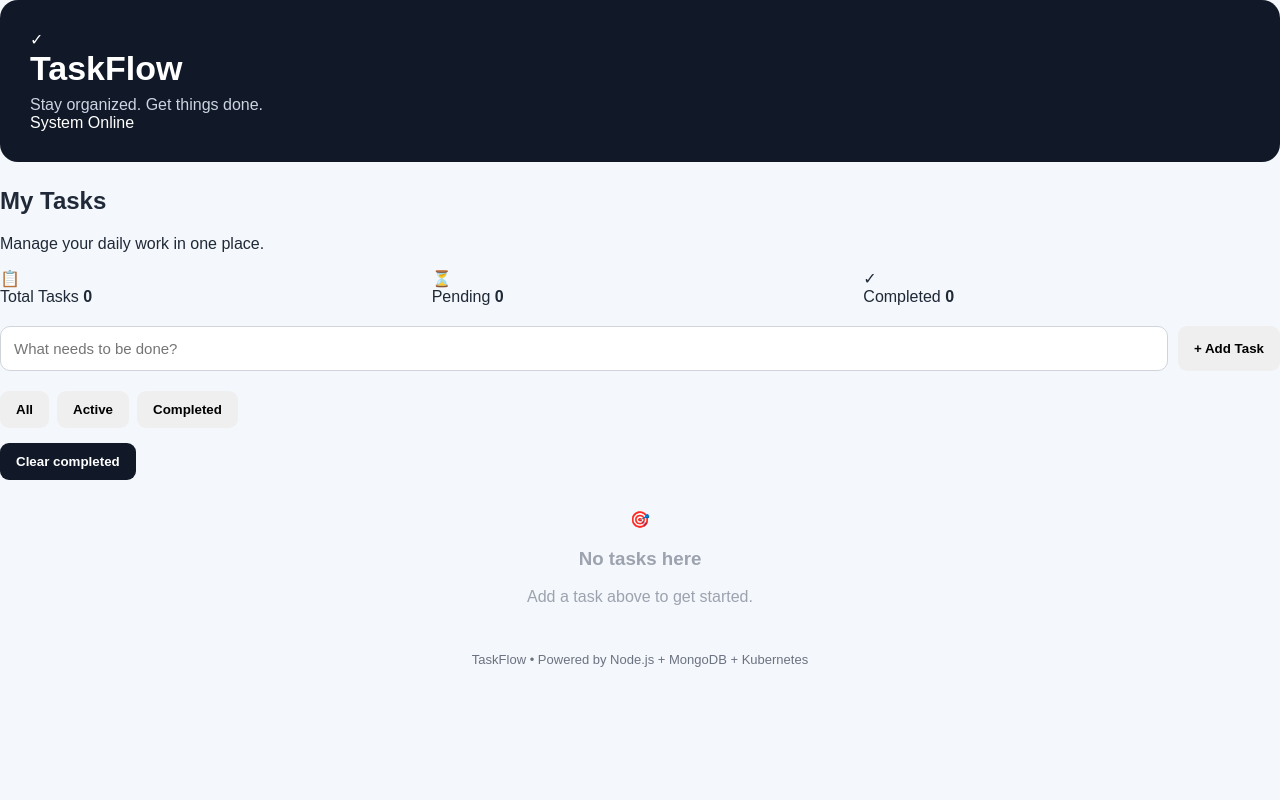
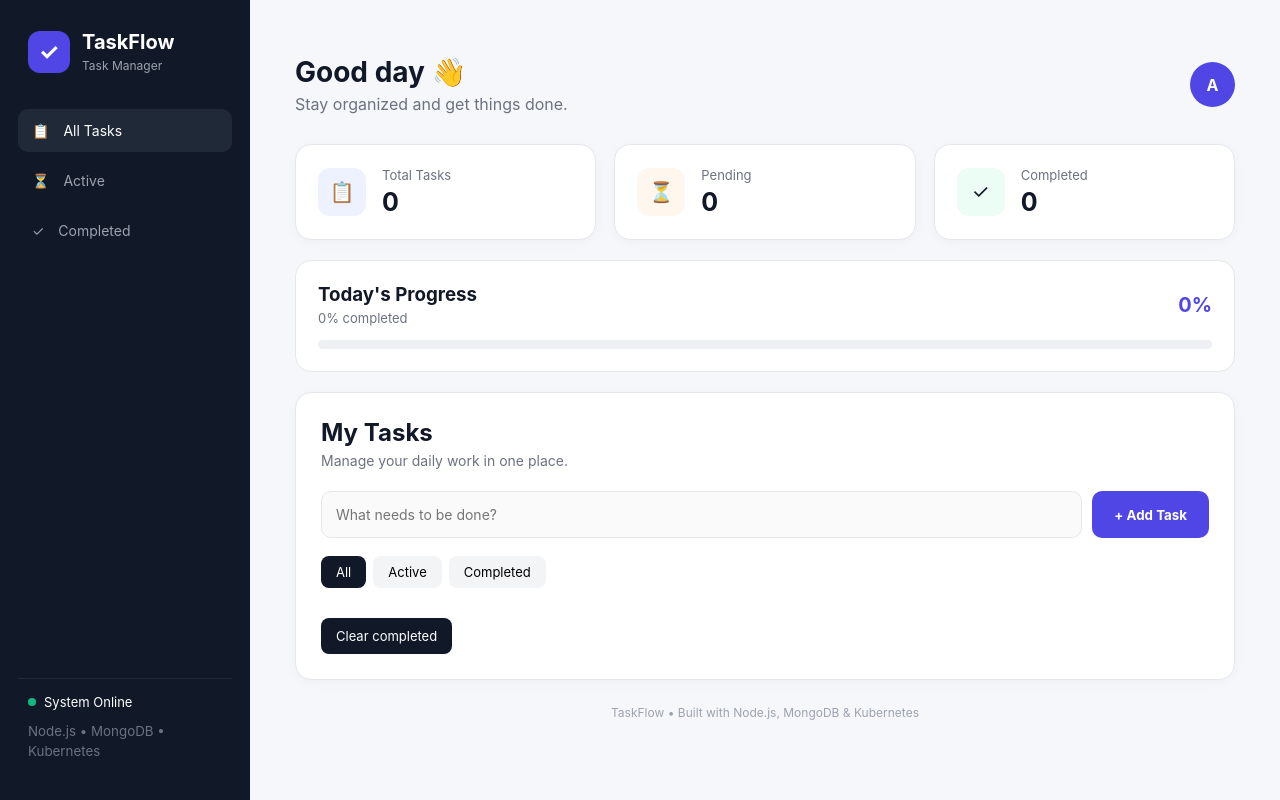
Before and after one commit to Amangithub2003/task-manager-app, a website: page src/public/index.html in a window 1280 px wide. Drawn offline with Linux system fonts and the light colour scheme; no server answers.

Commit message:
Upgrade TaskFlow dashboard UI

```diff
--- a/src/public/index.html
+++ b/src/public/index.html
@@ -11,104 +11,140 @@
 
   <div class="app">
 
-    <header class="header">
-      <div>
-        <div class="brand">
-          <div class="logo">✓</div>
-          <div>
-            <h1>TaskFlow</h1>
-            <p>Stay organized. Get things done.</p>
-          </div>
+    <!-- Sidebar -->
+    <aside class="sidebar">
+      <div class="logo">
+        <div class="logo-icon">✓</div>
+        <div>
+          <h2>TaskFlow</h2>
+          <span>Task Manager</span>
         </div>
       </div>
 
-      <div class="status">
-        <span class="status-dot"></span>
-        System Online
+      <nav>
+        <button class="nav-item active" data-filter="all">
+          <span>📋</span> All Tasks
+        </button>
+
+        <button class="nav-item" data-filter="active">
+          <span>⏳</span> Active
+        </button>
+
+        <button class="nav-item" data-filter="completed">
+          <span>✓</span> Completed
+        </button>
+      </nav>
+
+      <div class="sidebar-bottom">
+        <div class="system-status">
+          <span class="status-dot"></span>
+          System Online
+        </div>
+
+        <small>Node.js • MongoDB • Kubernetes</small>
       </div>
-    </header>
+    </aside>
 
-    <main>
+    <!-- Main -->
+    <main class="main">
 
-      <section class="welcome">
+      <header class="topbar">
         <div>
-          <h2>My Tasks</h2>
-          <p>Manage your daily work in one place.</p>
+          <h1>Good day 👋</h1>
+          <p>Stay organized and get things done.</p>
         </div>
-      </section>
 
+        <div class="avatar">A</div>
+      </header>
+
+      <!-- Stats -->
       <section class="stats">
 
         <div class="stat-card">
-          <div class="stat-icon">📋</div>
+          <div class="stat-icon blue">📋</div>
           <div>
             <span>Total Tasks</span>
-            <strong id="total">0</strong>
+            <strong id="totalTasks">0</strong>
           </div>
         </div>
 
         <div class="stat-card">
-          <div class="stat-icon">⏳</div>
+          <div class="stat-icon orange">⏳</div>
           <div>
             <span>Pending</span>
-            <strong id="pending">0</strong>
+            <strong id="pendingTasks">0</strong>
           </div>
         </div>
 
         <div class="stat-card">
-          <div class="stat-icon">✓</div>
+          <div class="stat-icon green">✓</div>
           <div>
             <span>Completed</span>
-            <strong id="completed">0</strong>
+            <strong id="completedTasks">0</strong>
           </div>
         </div>
 
       </section>
 
-      <section class="task-panel">
+      <!-- Progress -->
+      <section class="progress-card">
+        <div class="progress-header">
+          <div>
+            <h3>Today's Progress</h3>
+            <p id="progressText">0% completed</p>
+          </div>
+
+          <strong id="progressPercent">0%</strong>
+        </div>
+
+        <div class="progress-bar">
+          <div id="progressFill"></div>
+        </div>
+      </section>
+
+      <!-- Tasks -->
+      <section class="tasks-card">
+
+        <div class="section-header">
+          <div>
+            <h2>My Tasks</h2>
+            <p>Manage your daily work in one place.</p>
+          </div>
+        </div>
 
         <form id="taskForm" class="add-task">
           <input
-            id="title"
+            id="taskInput"
             type="text"
             placeholder="What needs to be done?"
             autocomplete="off"
             required
           >
+
           <button type="submit">
-            <span>+</span> Add Task
+            + Add Task
           </button>
         </form>
 
-        <div class="toolbar">
-          <div class="filters">
-            <button class="filter active" data-filter="all">All</button>
-            <button class="filter" data-filter="active">Active</button>
-            <button class="filter" data-filter="completed">Completed</button>
-          </div>
-
-          <button id="clearCompleted" class="clear-btn">
-            Clear completed
-          </button>
+        <div class="task-filters">
+          <button class="filter active" data-filter="all">All</button>
+          <button class="filter" data-filter="active">Active</button>
+          <button class="filter" data-filter="completed">Completed</button>
         </div>
 
-        <div id="tasks" class="tasks"></div>
+        <div id="taskList"></div>
 
-        <div id="empty" class="empty">
-          <div class="empty-icon">🎯</div>
-          <h3>No tasks here</h3>
-          <p>Add a task above to get started.</p>
-        </div>
+        <button id="clearCompleted" class="clear-btn">
+          Clear completed
+        </button>
 
       </section>
 
+      <footer>
+        TaskFlow • Built with Node.js, MongoDB & Kubernetes
+      </footer>
+
     </main>
-
-    <footer>
-      <span>TaskFlow</span>
-      <span>•</span>
-      <span>Powered by Node.js + MongoDB + Kubernetes</span>
-    </footer>
 
   </div>
 
--- a/src/public/style.css
+++ b/src/public/style.css
@@ -2,115 +2,368 @@
   box-sizing: border-box;
 }
 
+:root {
+  --primary: #4f46e5;
+  --primary-dark: #4338ca;
+  --background: #f5f7fb;
+  --card: #ffffff;
+  --text: #111827;
+  --muted: #6b7280;
+  --border: #e5e7eb;
+  --success: #10b981;
+  --danger: #ef4444;
+}
+
 body {
   margin: 0;
-  font-family: Arial, sans-serif;
-  background: #f4f7fb;
-  color: #1f2937;
+  font-family: Inter, Arial, sans-serif;
+  background: var(--background);
+  color: var(--text);
 }
 
-.container {
-  width: min(900px, 92%);
-  margin: 50px auto;
+button,
+input {
+  font-family: inherit;
 }
 
-header {
+button {
+  cursor: pointer;
+}
+
+.app {
+  display: flex;
+  min-height: 100vh;
+}
+
+/* Sidebar */
+
+.sidebar {
+  width: 250px;
   background: #111827;
   color: white;
-  padding: 30px;
-  border-radius: 18px;
-  margin-bottom: 25px;
+  padding: 25px 18px;
+  display: flex;
+  flex-direction: column;
 }
 
-header h1 {
-  margin: 0 0 8px;
-  font-size: 34px;
+.logo {
+  display: flex;
+  align-items: center;
+  gap: 12px;
+  padding: 5px 10px 35px;
 }
 
-header p {
-  margin: 0;
-  color: #cbd5e1;
+.logo-icon {
+  width: 42px;
+  height: 42px;
+  background: var(--primary);
+  border-radius: 12px;
+  display: flex;
+  align-items: center;
+  justify-content: center;
+  font-size: 23px;
+  font-weight: bold;
 }
 
-.card {
-  background: white;
-  padding: 25px;
-  border-radius: 18px;
-  box-shadow: 0 8px 30px rgba(0,0,0,.08);
-  margin-bottom: 20px;
+.logo h2 {
+  margin: 0;
+  font-size: 20px;
 }
+
+.logo span {
+  font-size: 12px;
+  color: #9ca3af;
+}
+
+nav {
+  display: flex;
+  flex-direction: column;
+  gap: 7px;
+}
+
+.nav-item {
+  border: 0;
+  background: transparent;
+  color: #9ca3af;
+  padding: 13px 14px;
+  border-radius: 10px;
+  text-align: left;
+  font-size: 14px;
+  transition: .2s;
+}
+
+.nav-item span {
+  margin-right: 10px;
+}
+
+.nav-item:hover,
+.nav-item.active {
+  background: #1f2937;
+  color: white;
+}
+
+.sidebar-bottom {
+  margin-top: auto;
+  padding: 15px 10px;
+  border-top: 1px solid #1f2937;
+}
+
+.system-status {
+  display: flex;
+  align-items: center;
+  gap: 8px;
+  font-size: 13px;
+  margin-bottom: 10px;
+}
+
+.status-dot {
+  width: 8px;
+  height: 8px;
+  background: #10b981;
+  border-radius: 50%;
+}
+
+.sidebar-bottom small {
+  color: #6b7280;
+}
+
+/* Main */
+
+.main {
+  flex: 1;
+  padding: 35px 45px;
+  max-width: 1400px;
+  margin: auto;
+}
+
+.topbar {
+  display: flex;
+  align-items: center;
+  justify-content: space-between;
+  margin-bottom: 30px;
+}
+
+.topbar h1 {
+  margin: 0 0 5px;
+  font-size: 28px;
+}
+
+.topbar p {
+  margin: 0;
+  color: var(--muted);
+}
+
+.avatar {
+  width: 45px;
+  height: 45px;
+  background: var(--primary);
+  color: white;
+  border-radius: 50%;
+  display: flex;
+  align-items: center;
+  justify-content: center;
+  font-weight: bold;
+}
+
+/* Stats */
 
 .stats {
   display: grid;
   grid-template-columns: repeat(3, 1fr);
-  gap: 15px;
+  gap: 18px;
   margin-bottom: 20px;
 }
 
-.stat {
-  background: #f8fafc;
-  padding: 20px;
-  border-radius: 14px;
-  text-align: center;
+.stat-card {
+  background: var(--card);
+  border: 1px solid var(--border);
+  border-radius: 16px;
+  padding: 22px;
+  display: flex;
+  align-items: center;
+  gap: 16px;
+  box-shadow: 0 3px 12px rgba(0,0,0,.03);
 }
 
-.stat strong {
+.stat-icon {
+  width: 48px;
+  height: 48px;
+  border-radius: 12px;
+  display: flex;
+  align-items: center;
+  justify-content: center;
+  font-size: 20px;
+}
+
+.blue {
+  background: #eef2ff;
+}
+
+.orange {
+  background: #fff7ed;
+}
+
+.green {
+  background: #ecfdf5;
+}
+
+.stat-card span {
   display: block;
-  font-size: 28px;
-  margin-bottom: 5px;
+  color: var(--muted);
+  font-size: 13px;
+  margin-bottom: 4px;
+}
+
+.stat-card strong {
+  font-size: 25px;
+}
+
+/* Progress */
+
+.progress-card {
+  background: var(--card);
+  border: 1px solid var(--border);
+  border-radius: 16px;
+  padding: 22px;
+  margin-bottom: 20px;
+}
+
+.progress-header {
+  display: flex;
+  justify-content: space-between;
+  align-items: center;
+  margin-bottom: 14px;
+}
+
+.progress-header h3 {
+  margin: 0 0 4px;
+}
+
+.progress-header p {
+  margin: 0;
+  color: var(--muted);
+  font-size: 13px;
+}
+
+.progress-header strong {
+  color: var(--primary);
+  font-size: 20px;
+}
+
+.progress-bar {
+  height: 9px;
+  background: #eef0f4;
+  border-radius: 20px;
+  overflow: hidden;
+}
+
+#progressFill {
+  height: 100%;
+  width: 0;
+  background: var(--primary);
+  border-radius: 20px;
+  transition: width .4s ease;
+}
+
+/* Tasks */
+
+.tasks-card {
+  background: var(--card);
+  border: 1px solid var(--border);
+  border-radius: 16px;
+  padding: 25px;
+  box-shadow: 0 3px 12px rgba(0,0,0,.03);
+}
+
+.section-header h2 {
+  margin: 0 0 5px;
+}
+
+.section-header p {
+  color: var(--muted);
+  margin: 0 0 22px;
+  font-size: 14px;
 }
 
 .add-task {
   display: flex;
   gap: 10px;
-  margin-bottom: 20px;
+  margin-bottom: 18px;
 }
 
 .add-task input {
   flex: 1;
-  padding: 13px;
-  border: 1px solid #d1d5db;
+  border: 1px solid var(--border);
+  padding: 14px;
   border-radius: 10px;
-  font-size: 15px;
+  outline: none;
+  font-size: 14px;
+  background: #fafafa;
 }
 
-button {
+.add-task input:focus {
+  border-color: var(--primary);
+  background: white;
+}
+
+.add-task button {
   border: 0;
-  padding: 11px 16px;
-  border-radius: 9px;
-  cursor: pointer;
+  background: var(--primary);
+  color: white;
+  padding: 0 22px;
+  border-radius: 10px;
   font-weight: bold;
 }
 
-.add-btn {
-  background: #2563eb;
+.add-task button:hover {
+  background: var(--primary-dark);
+}
+
+/* Filters */
+
+.task-filters {
+  display: flex;
+  gap: 7px;
+  margin-bottom: 12px;
+}
+
+.filter {
+  border: 0;
+  background: #f3f4f6;
+  padding: 8px 15px;
+  border-radius: 8px;
+  font-size: 13px;
+}
+
+.filter.active {
+  background: #111827;
   color: white;
 }
 
-.filters {
-  display: flex;
-  gap: 8px;
-  margin-bottom: 15px;
-}
-
-.filter-btn {
-  background: #e5e7eb;
-}
+/* Task */
 
 .task {
   display: flex;
   align-items: center;
-  gap: 12px;
-  padding: 15px;
-  border-bottom: 1px solid #e5e7eb;
+  gap: 13px;
+  padding: 16px 8px;
+  border-bottom: 1px solid var(--border);
 }
 
 .task:last-child {
   border-bottom: 0;
 }
 
+.task-check {
+  width: 20px;
+  height: 20px;
+  cursor: pointer;
+  accent-color: var(--primary);
+}
+
 .task-title {
   flex: 1;
+  font-size: 14px;
 }
 
 .task.done .task-title {
@@ -119,37 +372,88 @@ button {
 }
 
 .delete-btn {
+  border: 0;
   background: #fee2e2;
-  color: #b91c1c;
+  color: var(--danger);
+  width: 32px;
+  height: 32px;
+  border-radius: 8px;
+  font-weight: bold;
 }
 
-.clear-btn {
-  background: #111827;
-  color: white;
+.delete-btn:hover {
+  background: #fecaca;
 }
 
 .empty {
   text-align: center;
-  padding: 30px;
-  color: #9ca3af;
+  padding: 35px;
+  color: var(--muted);
+}
+
+/* Clear */
+
+.clear-btn {
+  margin-top: 18px;
+  border: 0;
+  background: #111827;
+  color: white;
+  padding: 10px 15px;
+  border-radius: 8px;
+  font-size: 13px;
 }
 
 footer {
   text-align: center;
-  color: #6b7280;
-  font-size: 13px;
+  color: #9ca3af;
+  font-size: 12px;
+  padding: 25px;
+}
+
+/* Mobile */
+
+@media (max-width: 800px) {
+
+  .sidebar {
+    width: 190px;
+  }
+
+  .main {
+    padding: 25px 20px;
+  }
+
+  .stats {
+    grid-template-columns: 1fr;
+  }
 }
 
 @media (max-width: 600px) {
-  .stats {
-    grid-template-columns: 1fr;
+
+  .app {
+    display: block;
+  }
+
+  .sidebar {
+    width: 100%;
+  }
+
+  .sidebar-bottom {
+    display: none;
+  }
+
+  nav {
+    flex-direction: row;
+  }
+
+  .main {
+    padding: 20px 15px;
   }
 
   .add-task {
     flex-direction: column;
   }
 
-  header h1 {
-    font-size: 28px;
+  .add-task button {
+    padding: 13px;
   }
 }
```
